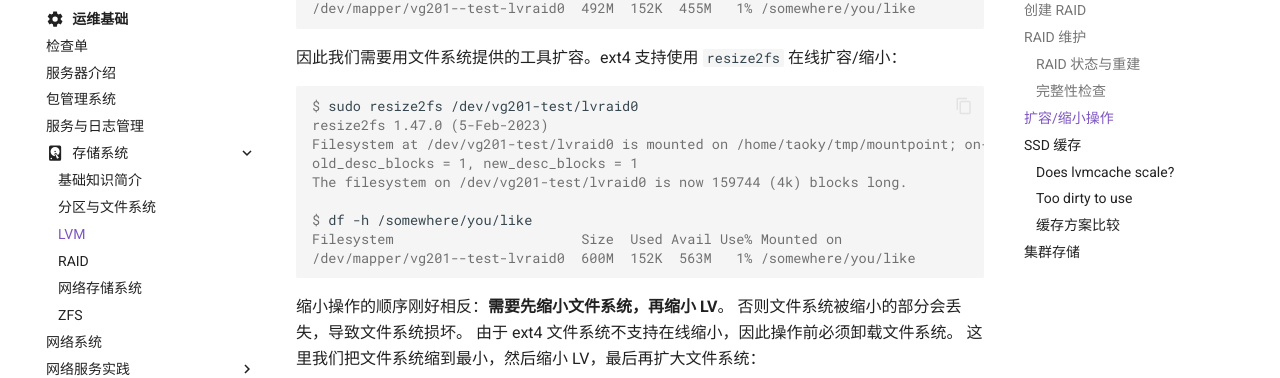
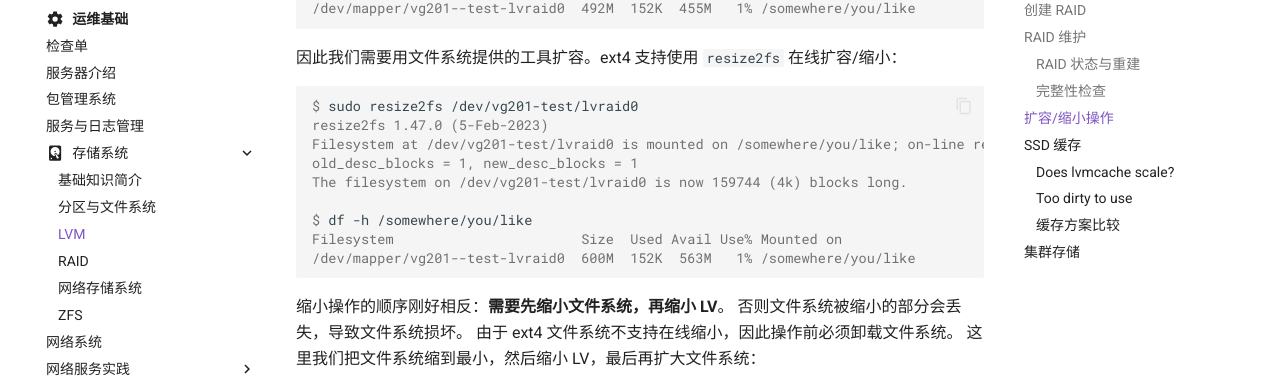
Before and after one commit to ustclug/Linux201-docs, an MkDocs documentation site: the page built from docs/ops/storage/lvm.md, in a window 1280 px wide and 900 px high, scrolled down 10838 px. Shown: the part 125-503 px from the top of the window. Built offline with MkDocs 1.6.1 and Material for MkDocs 9.7.7, drawn with Linux system fonts in a browser that asks for light colours; comment, search, counter and statistics services are not loaded.

Commit message:
ops/storage: typo fix

````diff
--- a/docs/ops/storage/lvm.md
+++ b/docs/ops/storage/lvm.md
@@ -529,7 +529,7 @@ Filesystem                       Size  Used Avail Use% Mounted on
 ```console
 $ sudo resize2fs /dev/vg201-test/lvraid0
 resize2fs 1.47.0 (5-Feb-2023)
-Filesystem at /dev/vg201-test/lvraid0 is mounted on /home/taoky/tmp/mountpoint; on-line resizing required
+Filesystem at /dev/vg201-test/lvraid0 is mounted on /somewhere/you/like; on-line resizing required
 old_desc_blocks = 1, new_desc_blocks = 1
 The filesystem on /dev/vg201-test/lvraid0 is now 159744 (4k) blocks long.
 
````
